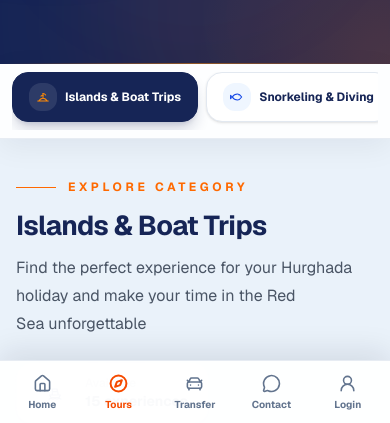
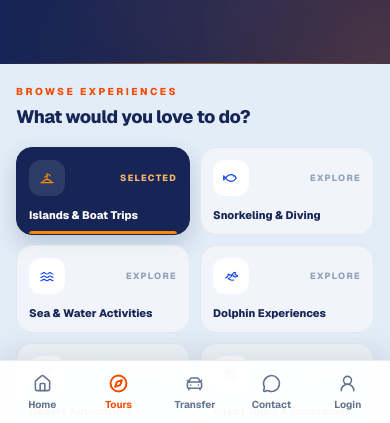
Before and after one commit to keo10666-droid/via-blue, a Next.js app: page /tours in a window 390 px wide. Shown: the part 421-844 px from the top of the page. Built offline with nearby package versions, Linux system fonts and the light colour scheme; no server answers.

Commit message:
Redesign mobile tour category navigation

```diff
--- a/app/tours/page.tsx
+++ b/app/tours/page.tsx
@@ -629,65 +629,67 @@ function ToursPageContent() {
           CATEGORY NAVIGATION
       ===================================================== */}
 
-      <section className="border-b border-slate-200/80 bg-white/90 px-3 py-2 shadow-[0_8px_30px_rgba(15,23,42,0.06)] backdrop-blur-xl">
+      {/* =====================================================
+          CATEGORY NAVIGATION
+      ===================================================== */}
 
+      <section className="border-b border-slate-200/80 bg-white px-4 py-5 shadow-[0_8px_30px_rgba(15,23,42,0.05)] md:px-3 md:py-2">
         <div className="mx-auto max-w-7xl">
+          <div className="mb-4 md:hidden">
+            <p className="text-[10px] font-extrabold uppercase tracking-[0.25em] text-orange-600">
+              <HomeText en="Browse experiences" de="Erlebnisse entdecken" />
+            </p>
+            <p className="mt-1 text-lg font-extrabold tracking-tight text-blue-950">
+              <HomeText en="What would you love to do?" de="Worauf hast du Lust?" />
+            </p>
+          </div>
 
-          <div className="flex gap-2 overflow-x-auto pb-2 [scrollbar-width:none] [&::-webkit-scrollbar]:hidden sm:grid sm:grid-cols-3 md:grid-cols-4 lg:grid-cols-7">
-
+          <div className="grid grid-cols-2 gap-2.5 sm:grid-cols-3 md:grid-cols-4 lg:grid-cols-7 md:gap-2">
             {categoryKeys.map((category) => {
-
-              const isActive =
-                activeCategory === category;
+              const isActive = activeCategory === category;
 
               return (
                 <button
                   key={category}
                   type="button"
-                  onClick={() =>
-                    handleCategoryChange(category)
-                  }
-                  className={`group flex min-h-[44px] min-w-max shrink-0 items-center justify-center gap-2 rounded-2xl border px-4 py-2.5 text-xs font-bold transition-all duration-300 active:scale-[0.98] sm:min-h-[52px] sm:w-full sm:min-w-0 ${
+                  onClick={() => handleCategoryChange(category)}
+                  aria-pressed={isActive}
+                  className={`group relative flex min-h-[88px] w-full min-w-0 flex-col items-start justify-between overflow-hidden rounded-2xl border p-3 text-left transition-all duration-300 active:scale-[0.98] md:min-h-[52px] md:flex-row md:items-center md:justify-center md:gap-2 md:rounded-xl md:px-3 md:py-2.5 md:text-center ${
                     isActive
-                      ? "border-blue-950 bg-blue-950 text-white shadow-lg shadow-blue-950/20"
-                      : "border-slate-200 bg-white text-blue-950 shadow-sm hover:-translate-y-0.5 hover:border-orange-300 hover:bg-orange-50 hover:shadow-md"
+                      ? "border-blue-950 bg-blue-950 text-white shadow-[0_10px_24px_rgba(7,29,73,0.18)]"
+                      : "border-slate-200 bg-slate-50/70 text-blue-950 hover:border-orange-300 hover:bg-orange-50"
                   }`}
                 >
-
-                  <span
-                    className={`flex h-7 w-7 shrink-0 items-center justify-center rounded-xl transition-all ${
-                      isActive
-                        ? "bg-white/10"
-                        : "bg-blue-50 group-hover:bg-orange-100"
-                    }`}
-                  >
+                  <span className="flex w-full items-center justify-between gap-2 md:w-auto">
+                    <span className={`flex h-9 w-9 shrink-0 items-center justify-center rounded-xl transition-colors md:h-7 md:w-7 md:rounded-lg ${
+                      isActive ? "bg-white/10" : "bg-white text-blue-700 group-hover:bg-orange-100"
+                    }`}>
                       <TourTypeIcon
                         tour={{
                           name: tourCategories[category],
                           type: tourCategories[category],
                           slug: category,
                         }}
-                      className={`h-3.5 w-3.5 ${
-                        isActive
-                          ? "text-orange-400"
-                          : "text-blue-700 group-hover:text-orange-500"
-                      }`}
+                        className={`h-4 w-4 md:h-3.5 md:w-3.5 ${isActive ? "text-orange-400" : "text-blue-700 group-hover:text-orange-500"}`}
                       />
                     </span>
+                    <span className={`text-[9px] font-extrabold uppercase tracking-[0.14em] md:hidden ${isActive ? "text-orange-300" : "text-slate-400"}`}>
+                      {isActive ? <HomeText en="Selected" de="Ausgewählt" /> : <HomeText en="Explore" de="Entdecken" />}
+                    </span>
+                  </span>
 
-                  <span className="truncate">
+                  <span className="mt-2 line-clamp-2 text-[11px] font-extrabold leading-[1.25] md:mt-0 md:truncate md:text-xs">
                     <HomeText en={tourCategories[category]} de={germanTourCategories[category] ?? tourCategories[category]} />
                   </span>
 
+                  {isActive && (
+                    <span className="absolute bottom-0 left-3 right-3 h-[3px] rounded-t-full bg-orange-400 md:hidden" />
+                  )}
                 </button>
               );
-
             })}
-
           </div>
-
         </div>
-
       </section>
 
 
```
Lines whose indentation alone changed are shown as unchanged.
